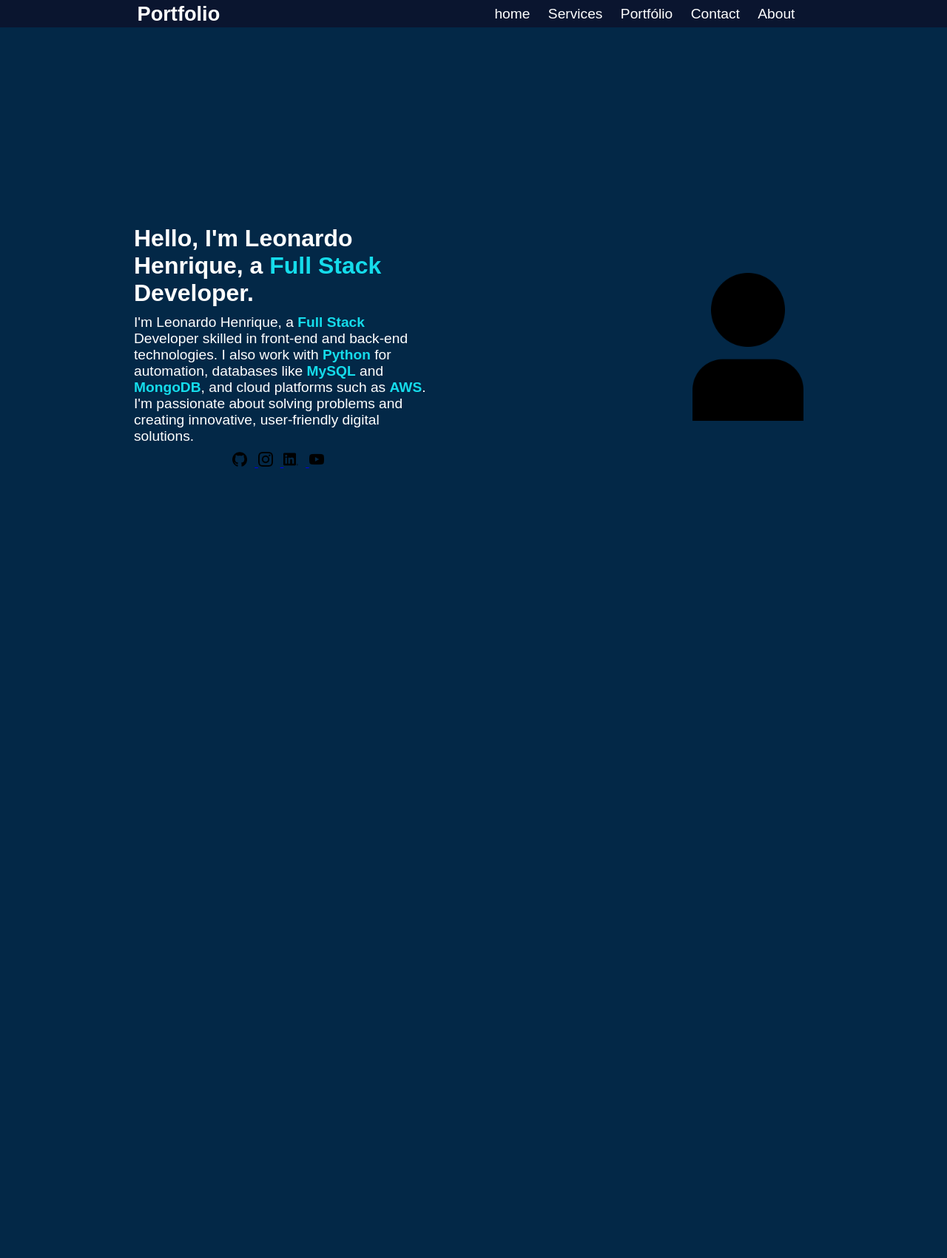
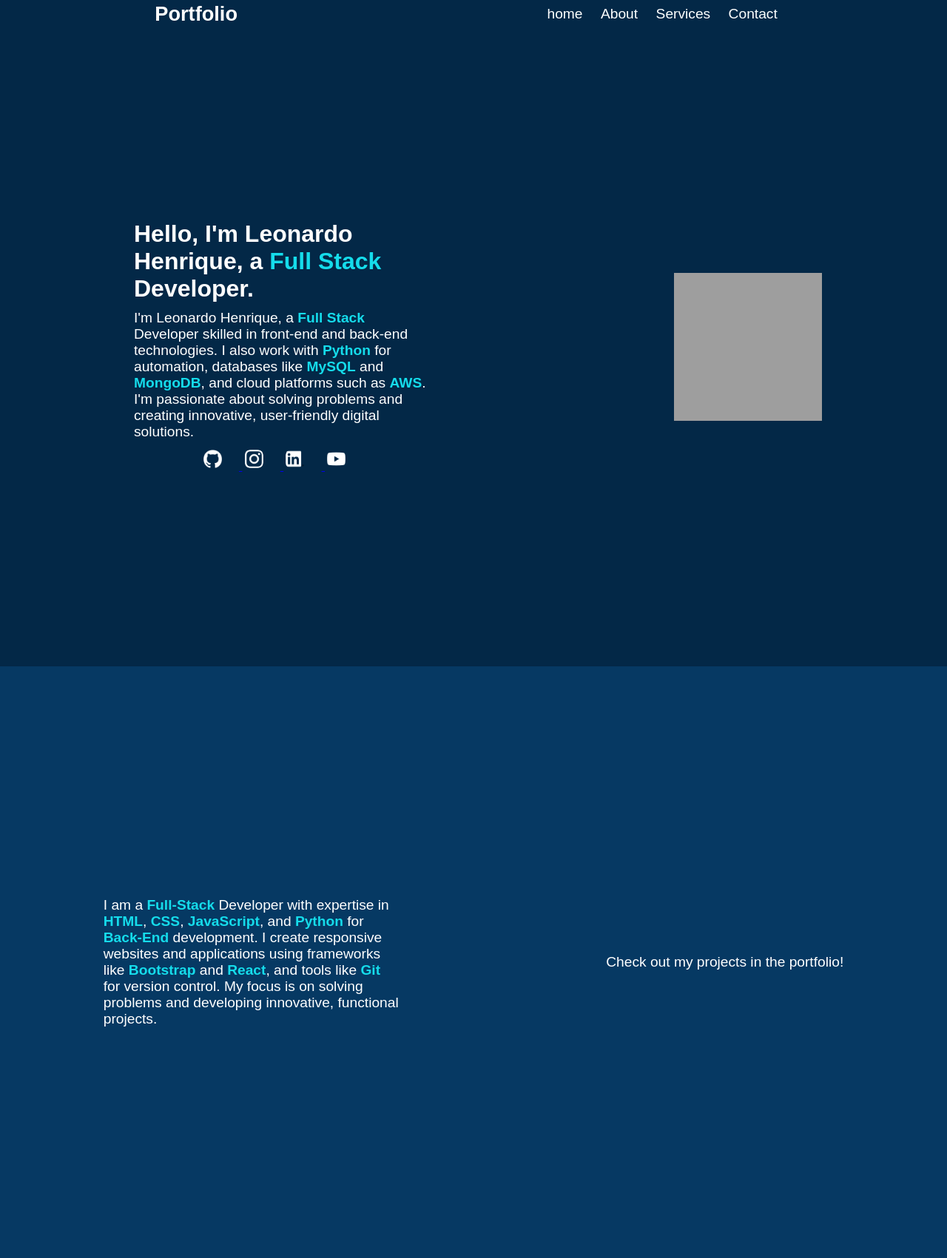
Before and after one commit to LeonardoHenriqueFR01/Lading-page, a Python web app: template Portfolio/templates/index.html in a window 1280 px wide. Shown: the whole page at 74% size. Before the commit the page ends 633 px from the top, so only its background shows below. Run offline with Jinja, Linux system fonts and the light colour scheme; the template is opened without the code that fills it, so the values that code supplies are empty; grey boxes are pictures that could not be loaded.

Commit message:
comecei a fazer o about

```diff
--- a/Portfolio/static/css/style.css
+++ b/Portfolio/static/css/style.css
@@ -8,12 +8,14 @@
 }
 
 :root {
-    --primary-color: #0a152f; /* Cor do Header */
-    --secondary-color: #15dceb; /* Cor para efeitos */
+    --first-color: #0a152f; /* Cor do Header */
+    --second-color: #15dceb; /* Cor para efeitos */
+    --third-color: #063963; /* Cor para o About */
+    --fourth-color: #032847; /* Cor do Body */
 }
 
 body {
-    background-color: #032847;
+    background-color: var(--fourth-color);
 }
 
 header {
@@ -39,7 +41,7 @@ header > nav > a {
 header > nav > a:hover {
     transition: 0.8s;
     text-decoration: underline;
-    color: var(--secondary-color);
+    color: var(--second-color);
 }
 
 .home-content {
@@ -67,7 +69,7 @@ header > nav > a:hover {
 }
 
 .tools {
-    color: var(--secondary-color);
+    color: var(--second-color);
 }
 
 .home-content > h1 {
@@ -84,6 +86,40 @@ header > nav > a:hover {
 
 
 .home-content > .links > a > img {
-    width: 20px;
-    margin-right: 10px;
+    width: 25px;
+    margin-right: 20px;
+    padding: .2em;
+    border-radius: 10px;
 }
+
+.home-content > .links > a > img:hover {
+    transition: 0.8s;
+    background-color: var(--second-color);
+}
+
+.section-about {
+    display: flex;
+    justify-content: space-around;
+    align-items: center;
+    height: 100vh;
+    background-color: var(--third-color);
+}
+
+.about-content {
+    max-width: 400px;
+}
+
+.about-content > p {
+    color: #ffffff;
+    font-size: 1.2em;
+}
+
+.links-project {
+    flex-direction: column;
+    align-items: center;
+}
+
+.links-project > p {
+    color: #ffffff;
+    font-size: 1.2em;
+}
--- a/Portfolio/templates/index.html
+++ b/Portfolio/templates/index.html
@@ -16,10 +16,9 @@
         <nav>
 
             <a href="#home">home</a>
+            <a href="#about">About</a>
             <a href="#services">Services</a>
-            <a href="#portfolio">Portfólio</a>
             <a href="#contact">Contact</a>
-            <a href="#about">About</a>
 
         </nav>
 
@@ -36,20 +35,20 @@
 
             <div class="links">
 
-                <a href="#">
-                    <img src="/Portfolio/static/imagens/github.png" alt="Logo GitHub">
+                <a href="https://github.com/LeonardoHenriqueFR01" target="_blank">
+                    <img src="/Portfolio/static/imagens/git.png" alt="Logo GitHub">
                 </a>
 
-                <a href="#">
-                    <img src="/Portfolio/static/imagens/instagram.png" alt="Logo Instagram">
+                <a href="https://www.instagram.com/leozindev_genius/" target="_blank">
+                    <img src="/Portfolio/static/imagens/insta.png" alt="Logo Instagram">
                 </a>
 
-                <a href="#">
-                    <img src="/Portfolio/static/imagens/linkedin.png" alt="Logo LinKedin">
+                <a href="https://www.linkedin.com/in/leonardo-henrique-a87b89340/" target="_blank">
+                    <img src="/Portfolio/static/imagens/linkd.png" alt="Logo LinKedin">
                 </a>
 
-                <a href="#">
-                    <img src="/Portfolio/static/imagens/youtube.png" alt="Logo YouTube">
+                <a href="#" target="_blank">
+                    <img src="/Portfolio/static/imagens/yt.png" alt="Logo YouTube">
                 </a>
 
             </div>
@@ -60,6 +59,23 @@
 
     </section>
 
+    <section class="section-about" id="about">
+
+        <div class="about-content">
+
+            <p>I am a <strong class="tools">Full-Stack</strong> Developer with expertise in <strong class="tools">HTML</strong>, <strong class="tools">CSS</strong>, <strong class="tools">JavaScript</strong>, and <strong class="tools">Python</strong> for <strong class="tools">Back-End</strong> development. I create responsive websites and applications using frameworks like <strong class="tools">Bootstrap</strong> and <strong class="tools">React</strong>, and tools like <strong class="tools">Git</strong> for version control. My focus is on solving problems and developing innovative, functional projects.</p>
+
+        </div>
+
+        <div class="links-project">
+
+            <p>Check out my projects in the portfolio!</p>
+
+        </div>
+
+
+    </section>
+
 </body>
 
 <script src="/Portfolio/static/js/cript.js"></script>
```
Also changed, not shown: Portfolio/static/imagens/git.png (added), Portfolio/static/imagens/github.png (deleted), Portfolio/static/imagens/insta.png (added), Portfolio/static/imagens/instagram.png (deleted), Portfolio/static/imagens/linkd.png (added), Portfolio/static/imagens/linkedin.png (deleted), Portfolio/static/imagens/user.png (deleted), Portfolio/static/imagens/youtube.png (deleted), Portfolio/static/imagens/yt.png (added).
